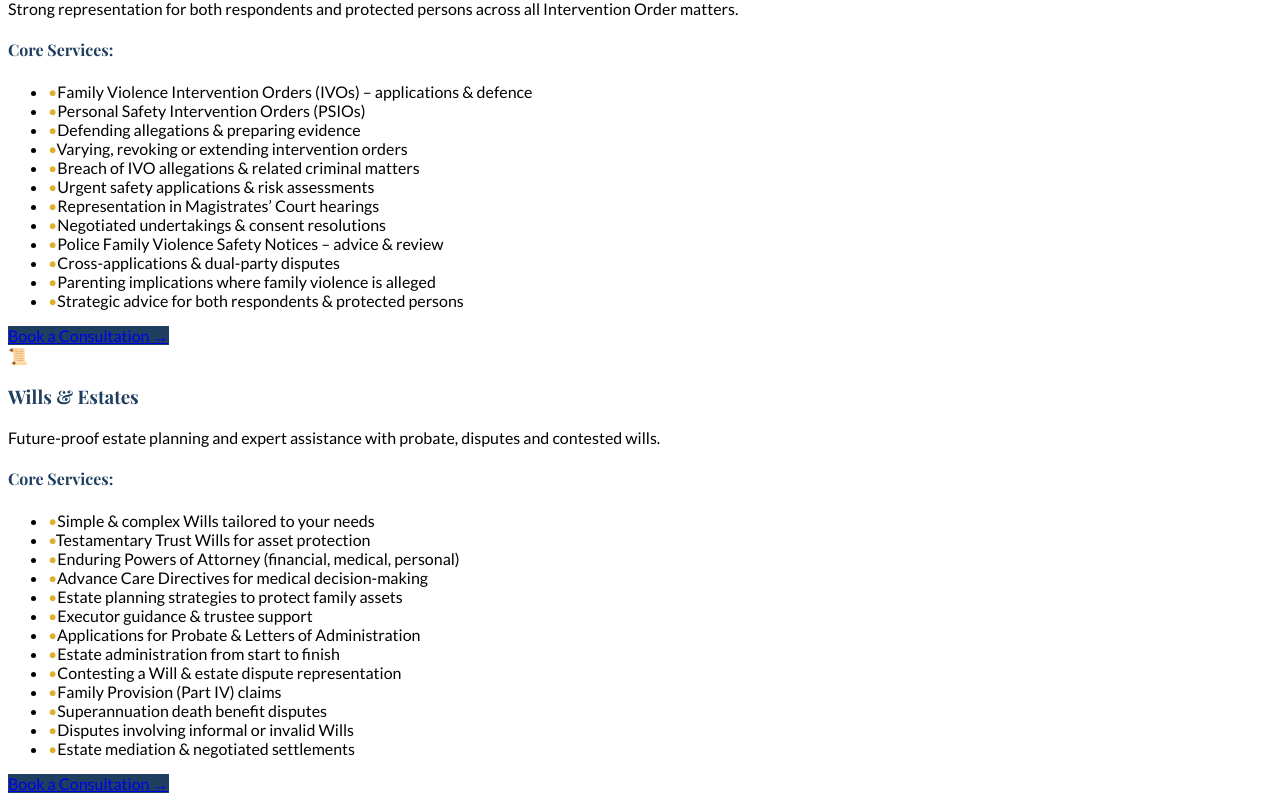
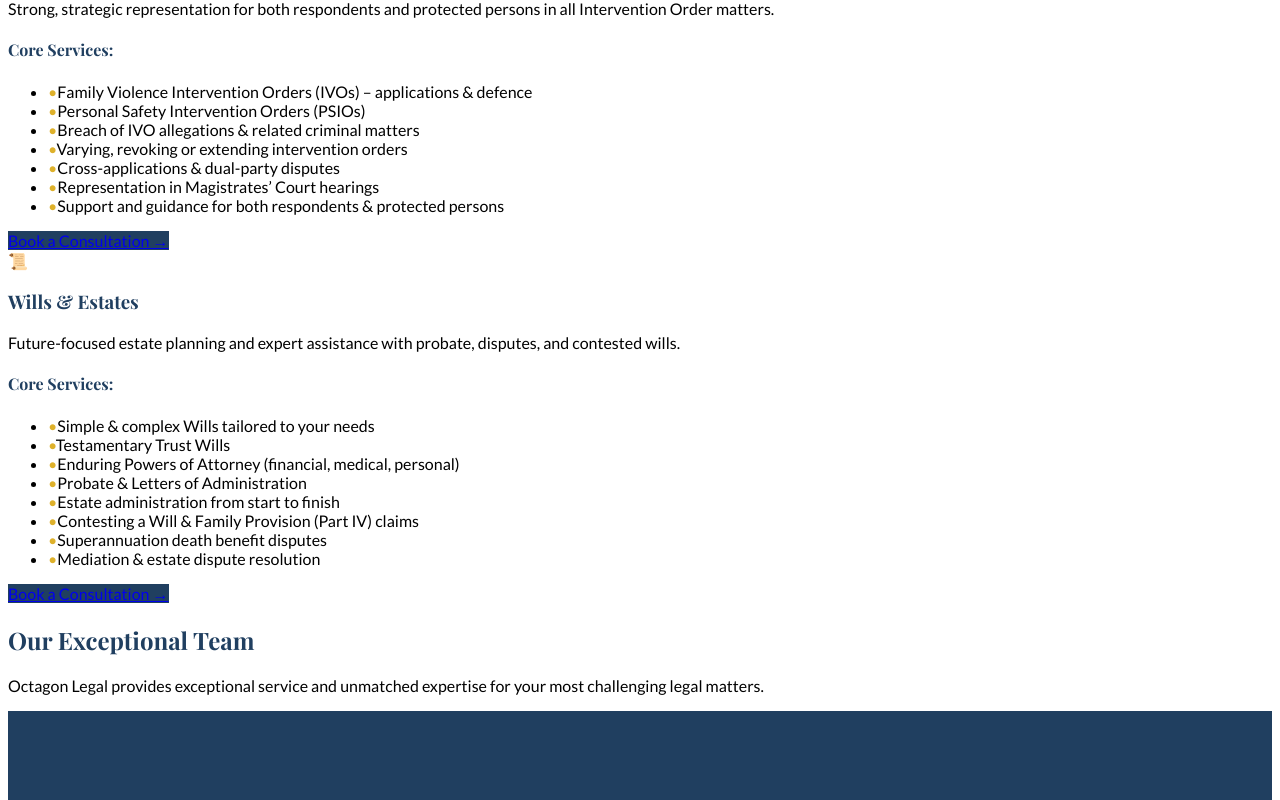
Before and after one commit to aretmur/octagon-legal-website, a React (Vite) app in the folder client/: page / in a window 1280 px wide. Shown: the part 1020-1820 px from the top of the page. Built offline with nearby package versions, Linux system fonts and the light colour scheme.

Commit message:
Update practice-areas.tsx

```diff
--- a/client/src/components/practice-areas.tsx
+++ b/client/src/components/practice-areas.tsx
@@ -36,45 +36,37 @@ export default function PracticeAreas() {
   title: "Family Violence & Intervention Orders",
   icon: "🏠",
   description:
-        "Strong representation for both respondents and protected persons across all Intervention Order matters.",
+    "Strong, strategic representation for both respondents and protected persons in all Intervention Order matters.",
   services: [
     "Family Violence Intervention Orders (IVOs) – applications & defence",
     "Personal Safety Intervention Orders (PSIOs)",
-        "Defending allegations & preparing evidence",
+    "Breach of IVO allegations & related criminal matters",
     "Varying, revoking or extending intervention orders",
-        "Breach of IVO allegations & related criminal matters",
-        "Urgent safety applications & risk assessments",
+    "Cross-applications & dual-party disputes",
     "Representation in Magistrates’ Court hearings",
-        "Negotiated undertakings & consent resolutions",
-        "Police Family Violence Safety Notices – advice & review",
-        "Cross-applications & dual-party disputes",
-        "Parenting implications where family violence is alleged",
-        "Strategic advice for both respondents & protected persons",
+    "Support and guidance for both respondents & protected persons",
   ],
   cta: "/contact",
 },
+
     {
   title: "Wills & Estates",
   icon: "📜",
   description:
-        "Future-proof estate planning and expert assistance with probate, disputes and contested wills.",
+    "Future-focused estate planning and expert assistance with probate, disputes, and contested wills.",
   services: [
     "Simple & complex Wills tailored to your needs",
-        "Testamentary Trust Wills for asset protection",
+    "Testamentary Trust Wills",
     "Enduring Powers of Attorney (financial, medical, personal)",
-        "Advance Care Directives for medical decision-making",
-        "Estate planning strategies to protect family assets",
-        "Executor guidance & trustee support",
-        "Applications for Probate & Letters of Administration",
+    "Probate & Letters of Administration",
     "Estate administration from start to finish",
-        "Contesting a Will & estate dispute representation",
-        "Family Provision (Part IV) claims",
+    "Contesting a Will & Family Provision (Part IV) claims",
     "Superannuation death benefit disputes",
-        "Disputes involving informal or invalid Wills",
-        "Estate mediation & negotiated settlements",
+    "Mediation & estate dispute resolution",
   ],
   cta: "/contact",
 },
+
   ];
 
   return (
```
Lines whose indentation alone changed are shown as unchanged.
